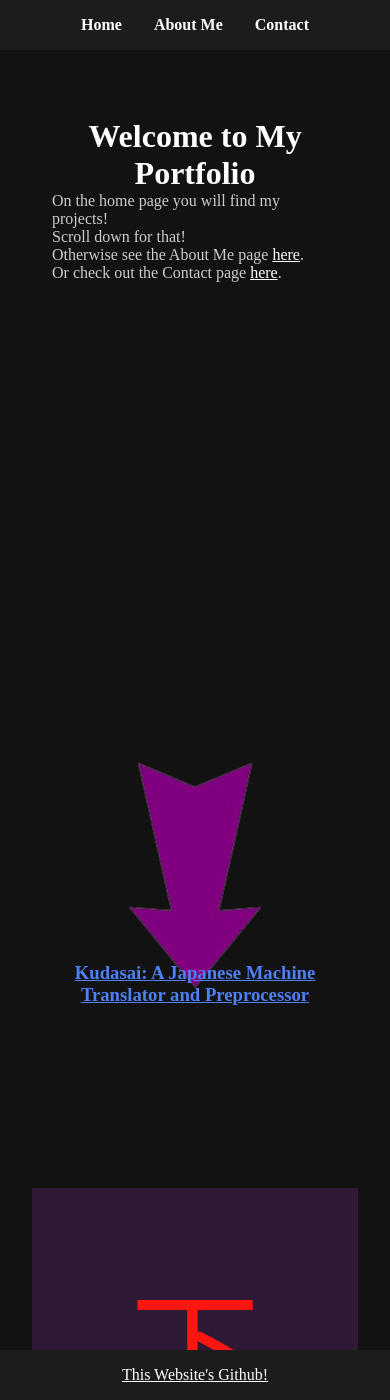
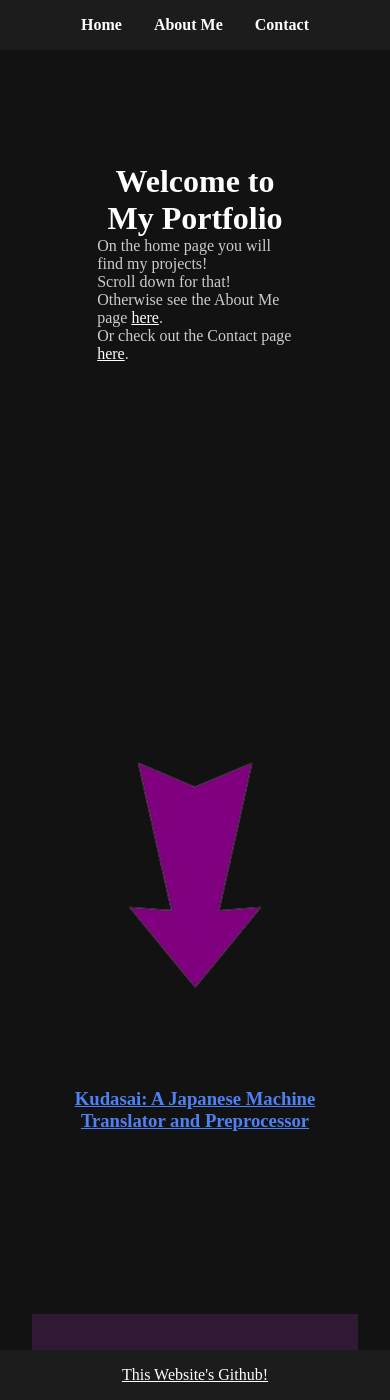
Before and after one commit to Bikatr7/bikatr7.github.io, a Jekyll site: the page built from index.html, in a window 390 px wide and 1400 px high. Built offline with Jekyll 4.4.1, drawn with Linux system fonts in a browser that asks for light colours.

Commit message:
switched to % for home page pading

```diff
--- a/assets/css/style.css
+++ b/assets/css/style.css
@@ -288,6 +288,6 @@
 /* Remove padding on home page for mobile devices */
 @media only screen and (max-width: 600px) {
   .home-page {
-    padding: 20px;
+    padding: 20%;
   }
 }
```
